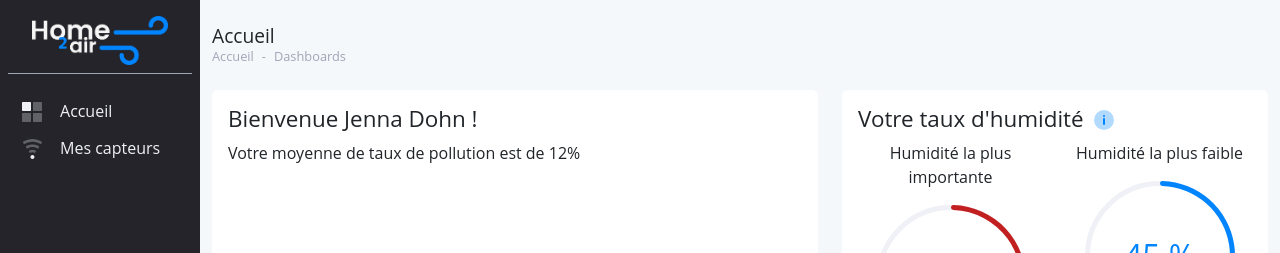
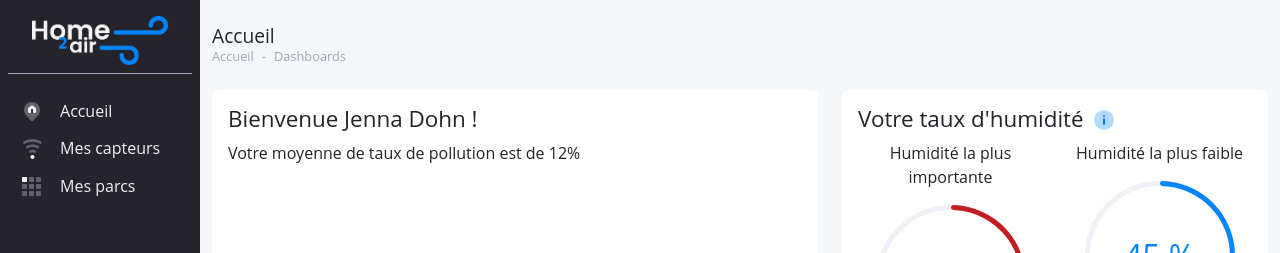
Before and after one commit to guillaume-bgr/HomeToAirDesktop, a React (Vite) app in the folder src/renderer/: page / in a window 1280 px wide. Shown: the top 253 px of the page. Built offline with nearby package versions, Linux system fonts and the light colour scheme.

Commit message:
Ajout section parc au menu principal

```diff
--- a/src/renderer/src/components/layout/MainMenu.jsx
+++ b/src/renderer/src/components/layout/MainMenu.jsx
@@ -5,19 +5,17 @@ function MainMenu() {
         <nav>
             <Link className="nav-link d-flex align-items-center my-1" to='/'>
                 <span className="menu-icon">
-                    <span className="svg-icon svg-icon-muted svg-icon-2hx"><svg width="24" height="24" viewBox="0 0 24 24" fill="none" xmlns="http://www.w3.org/2000/svg">
-                        <path d="M3 2H10C10.6 2 11 2.4 11 3V10C11 10.6 10.6 11 10 11H3C2.4 11 2 10.6 2 10V3C2 2.4 2.4 2 3 2Z" fill="currentColor"/>
-                        <path opacity="0.3" d="M14 2H21C21.6 2 22 2.4 22 3V10C22 10.6 21.6 11 21 11H14C13.4 11 13 10.6 13 10V3C13 2.4 13.4 2 14 2Z" fill="currentColor"/>
-                        <path opacity="0.3" d="M3 13H10C10.6 13 11 13.4 11 14V21C11 21.6 10.6 22 10 22H3C2.4 22 2 21.6 2 21V14C2 13.4 2.4 13 3 13Z" fill="currentColor"/>
-                        <path opacity="0.3" d="M14 13H21C21.6 13 22 13.4 22 14V21C22 21.6 21.6 22 21 22H14C13.4 22 13 21.6 13 21V14C13 13.4 13.4 13 14 13Z" fill="currentColor"/>
-                        </svg>
+                    <span class=""><svg width="24" height="24" viewBox="0 0 24 24" fill="none" xmlns="http://www.w3.org/2000/svg">
+                    <path opacity="0.3" d="M18.0624 15.3454L13.1624 20.7453C12.5624 21.4453 11.5624 21.4453 10.9624 20.7453L6.06242 15.3454C4.56242 13.6454 3.76242 11.4452 4.06242 8.94525C4.56242 5.34525 7.46242 2.44534 11.0624 2.04534C15.8624 1.54534 19.9624 5.24525 19.9624 9.94525C20.0624 12.0452 19.2624 13.9454 18.0624 15.3454ZM13.0624 10.0453C13.0624 9.44534 12.6624 9.04534 12.0624 9.04534C11.4624 9.04534 11.0624 9.44534 11.0624 10.0453V13.0453H13.0624V10.0453Z" fill="currentColor"/>
+                    <path d="M12.6624 5.54531C12.2624 5.24531 11.7624 5.24531 11.4624 5.54531L8.06241 8.04531V12.0453C8.06241 12.6453 8.46241 13.0453 9.06241 13.0453H11.0624V10.0453C11.0624 9.44531 11.4624 9.04531 12.0624 9.04531C12.6624 9.04531 13.0624 9.44531 13.0624 10.0453V13.0453H15.0624C15.6624 13.0453 16.0624 12.6453 16.0624 12.0453V8.04531L12.6624 5.54531Z" fill="currentColor"/>
+                    </svg>
                     </span>
                 </span>
                 <span className="menu-title">Accueil</span>
             </Link>
             <Link className="nav-link d-flex align-items-center my-1" to='/sensors'>
                 <span className="menu-icon">
-                    <span className="svg-icon svg-icon-muted svg-icon-2hx"><svg width="24" height="24" viewBox="0 0 24 24" fill="none" xmlns="http://www.w3.org/2000/svg">
+                    <span className=""><svg width="24" height="24" viewBox="0 0 24 24" fill="none" xmlns="http://www.w3.org/2000/svg">
                         <path d="M12.4409 22C13.5455 22 14.4409 21.1046 14.4409 20C14.4409 18.8954 13.5455 18 12.4409 18C11.3364 18 10.4409 18.8954 10.4409 20C10.4409 21.1046 11.3364 22 12.4409 22Z" fill="currentColor"/>
                         <path opacity="0.3" d="M9.04095 14.8L9.94095 16.1C10.6409 15.6 11.5409 15.3 12.4409 15.3C13.3409 15.3 14.2409 15.6 14.9409 16.1L15.8409 14.8C16.1409 14.3 16.0409 13.6 15.4409 13.4C14.5409 13 13.5409 12.7 12.4409 12.7C11.3409 12.7 10.3409 12.9 9.44095 13.4C8.84095 13.6 8.74095 14.3 9.04095 14.8Z" fill="currentColor"/>
                         <path opacity="0.3" d="M3.14096 5.80005L4.04095 7.19995C6.44095 5.59995 9.34094 4.69995 12.4409 4.69995C15.5409 4.69995 18.4409 5.59995 20.8409 7.19995L21.7409 5.80005C22.0409 5.30005 21.8409 4.70002 21.3409 4.40002C18.7409 2.90002 15.6409 2 12.4409 2C9.24094 2 6.14095 2.90002 3.54095 4.40002C3.04095 4.70002 2.84096 5.30005 3.14096 5.80005Z" fill="currentColor"/>
@@ -27,6 +25,16 @@ function MainMenu() {
                 </span>
                 <span className="menu-title">Mes capteurs</span>
             </Link>
+            <Link className="nav-link d-flex align-items-center my-1" to='/parks'>
+                <span className="menu-icon">
+                    <span className=""><svg width="24" height="24" viewBox="0 0 24 24" fill="none" xmlns="http://www.w3.org/2000/svg">
+                        <path d="M6 7H3C2.4 7 2 6.6 2 6V3C2 2.4 2.4 2 3 2H6C6.6 2 7 2.4 7 3V6C7 6.6 6.6 7 6 7Z" fill="currentColor"/>
+                        <path opacity="0.3" d="M13 7H10C9.4 7 9 6.6 9 6V3C9 2.4 9.4 2 10 2H13C13.6 2 14 2.4 14 3V6C14 6.6 13.6 7 13 7ZM21 6V3C21 2.4 20.6 2 20 2H17C16.4 2 16 2.4 16 3V6C16 6.6 16.4 7 17 7H20C20.6 7 21 6.6 21 6ZM7 13V10C7 9.4 6.6 9 6 9H3C2.4 9 2 9.4 2 10V13C2 13.6 2.4 14 3 14H6C6.6 14 7 13.6 7 13ZM14 13V10C14 9.4 13.6 9 13 9H10C9.4 9 9 9.4 9 10V13C9 13.6 9.4 14 10 14H13C13.6 14 14 13.6 14 13ZM21 13V10C21 9.4 20.6 9 20 9H17C16.4 9 16 9.4 16 10V13C16 13.6 16.4 14 17 14H20C20.6 14 21 13.6 21 13ZM7 20V17C7 16.4 6.6 16 6 16H3C2.4 16 2 16.4 2 17V20C2 20.6 2.4 21 3 21H6C6.6 21 7 20.6 7 20ZM14 20V17C14 16.4 13.6 16 13 16H10C9.4 16 9 16.4 9 17V20C9 20.6 9.4 21 10 21H13C13.6 21 14 20.6 14 20ZM21 20V17C21 16.4 20.6 16 20 16H17C16.4 16 16 16.4 16 17V20C16 20.6 16.4 21 17 21H20C20.6 21 21 20.6 21 20Z" fill="currentColor"/>
+                        </svg>
+                    </span>
+                </span>
+                <span className="menu-title">Mes parcs</span>
+            </Link>
         </nav>
     );
 }
```
